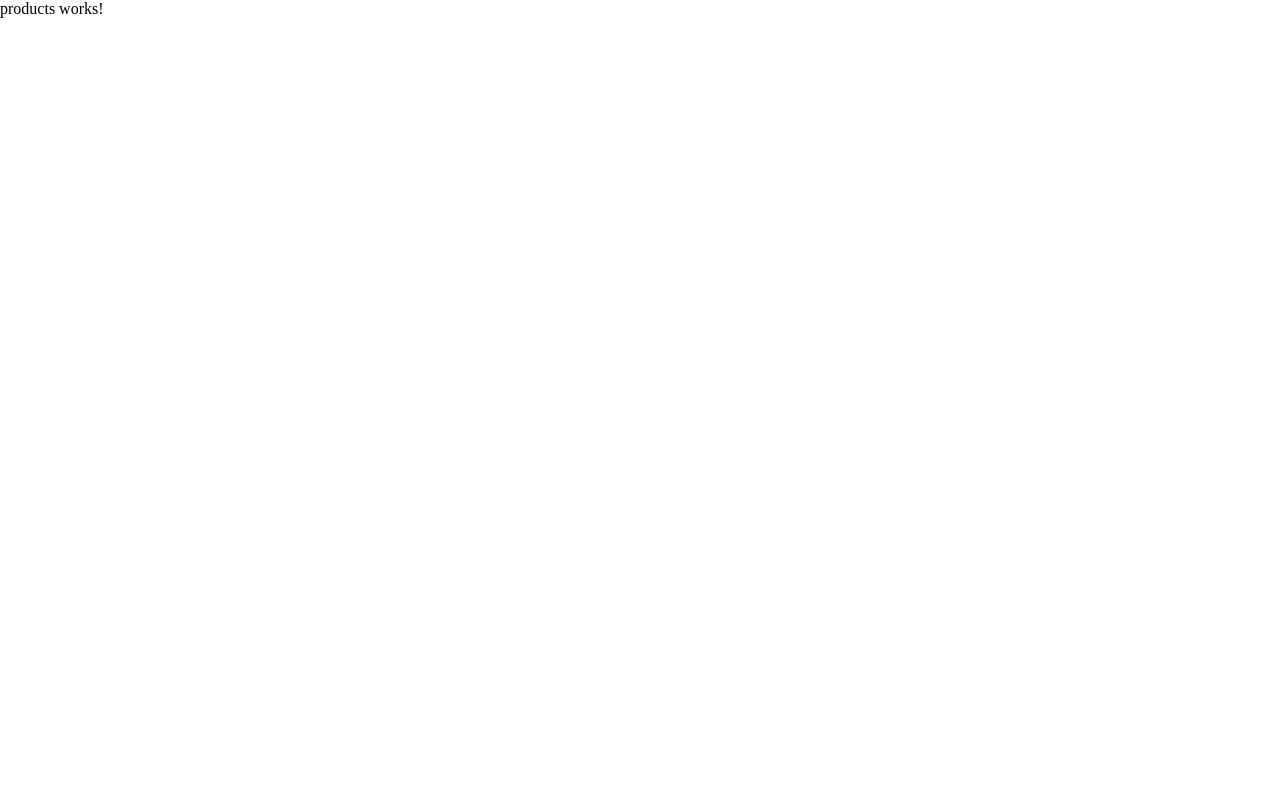
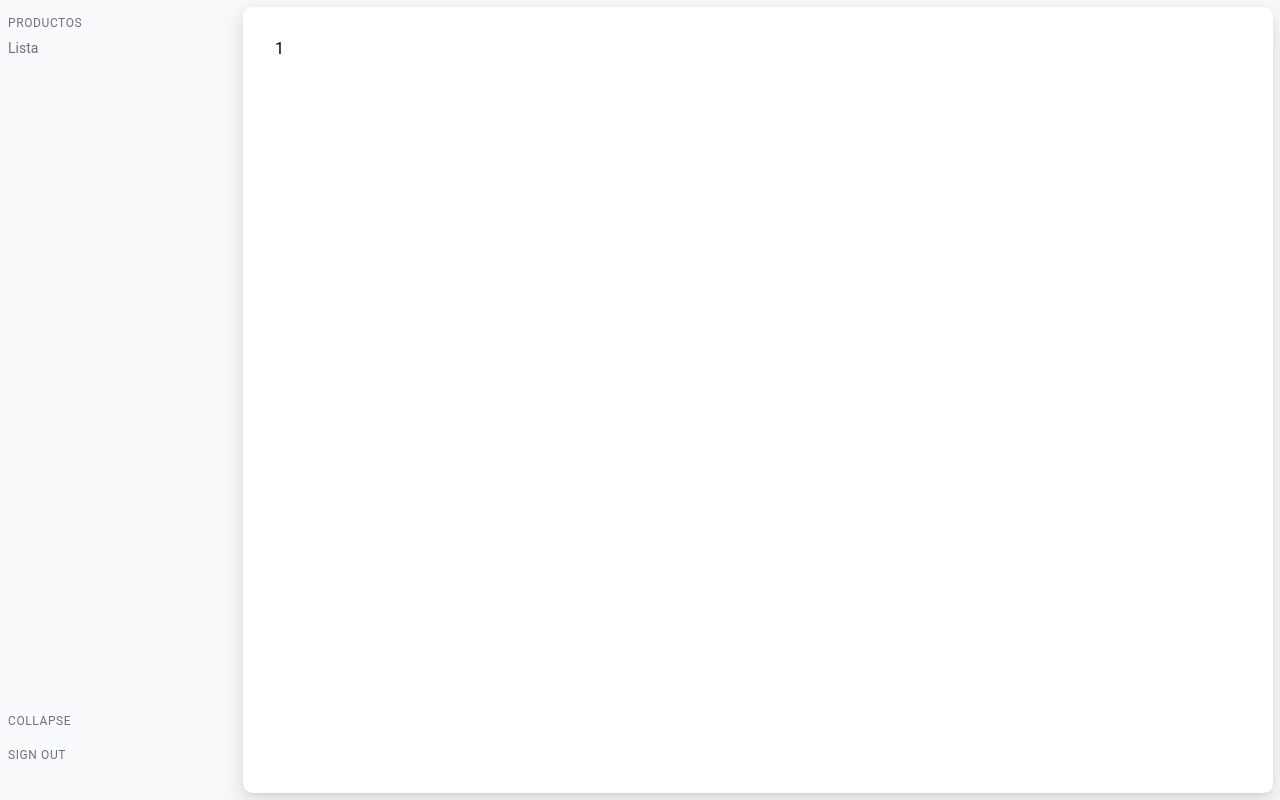
Before and after one commit to TranThanhBinhh/Angular-Example, an Angular app: page /products in a window 1280 px wide. Built offline with nearby package versions, Linux system fonts and the light colour scheme.

Commit message:
create styles

```diff
--- /dev/null
+++ b/src/app/products/components/aside/aside.component.html
@@ -0,0 +1,16 @@
+<ul class="container__menu">
+    <div>
+        <p class="menu--section">Productos</p>
+        <li title="Lista">
+            <span class="item">Lista</span>
+        </li>
+    </div>
+    <div>
+        <li (click)="collpase()" title="Collapse">
+            <span>Collapse</span>
+        </li>
+        <li title="Sign Out">
+            <span>Sign Out</span>
+        </li>
+    </div>
+</ul>
--- /dev/null
+++ b/src/app/products/components/aside/aside.component.scss
@@ -0,0 +1,64 @@
+@import '../../../../styles.scss';
+
+.container__menu {
+    height: 100%;
+    width: 100%;
+    position: relative;
+    padding: 0 0.5rem;
+
+    div:first-child {
+        height: calc(100% - 80px);
+
+        .menu--section {
+            font-size: .75rem;
+            letter-spacing: .05em;
+            text-transform: uppercase;
+            color: $gray-dark-color;
+        }
+
+        li {
+            margin: 10px 0px;
+            color: $gray-dark-color;
+            cursor: pointer;
+            display: flex;
+            flex-direction: row;
+            align-items: center;
+            gap: 8px;
+            font-size: .875rem;
+
+            :hover {
+                color: $black-color;
+            }
+        }
+    }
+
+    div:last-child {
+        position: absolute;
+        top: auto;
+        bottom: 0;
+        width: 100%;
+        height: 80px;
+        display: flex;
+        flex-direction: column;
+        list-style: none;
+
+        li {
+            margin: 10px 0px;
+            color: $gray-dark-color;
+            cursor: pointer;
+            display: flex;
+            flex-direction: row;
+            align-items: center;
+            gap: 8px;
+            font-size: .75rem;
+            letter-spacing: .05em;
+            text-transform: uppercase;
+            color: $gray-dark-color;
+
+            :hover {
+                color: $black-color;
+            }
+        }
+    }
+
+}
--- /dev/null
+++ b/src/app/products/components/aside/aside.component.ts
@@ -0,0 +1,18 @@
+import { Component, EventEmitter, Output } from '@angular/core';
+
+@Component({
+  selector: 'app-aside',
+  templateUrl: './aside.component.html',
+  styleUrls: ['./aside.component.scss']
+})
+export class AsideComponent {
+
+  isCollapsed: boolean = false;
+  @Output() emitCollpase = new EventEmitter<boolean>();
+
+  collpase() {
+    this.isCollapsed = !this.isCollapsed
+    this.emitCollpase.emit(this.isCollapsed);
+  }
+
+}
--- a/src/app/products/products.component.html
+++ b/src/app/products/products.component.html
@@ -1 +1,8 @@
-<p>products works!</p>
+<div class="container">
+    <div class="container__aside" [style.width]="widthAside">
+        <app-aside (emitCollpase)="handleCollapse($event)"></app-aside>
+    </div>
+    <div class="container__dashboard" [style.width]="widthBody">
+        1
+    </div>
+</div>
--- a/src/app/products/products.component.scss
+++ b/src/app/products/products.component.scss
@@ -0,0 +1,24 @@
+@import '../../styles.scss';
+
+.container {
+    width: 100%;
+    height: 100vh;
+    display: flex;
+    flex: 1 1 auto;
+    flex-direction: row;
+    background-color: $gray-ligth-color;
+
+    &__aside {
+        padding-block: 1rem;
+    }
+
+    &__dashboard {
+        margin: 7px;
+        padding: 2rem;
+        overflow-x: hidden;
+        border-radius: 0.6rem;
+        min-width: calc(100vw - 250px);
+        background-color: $white-color;
+        box-shadow: 0 3px 6px -4px #0000001f, 0 6px 16px 0 #00000014, 0 9px 28px 8px #0000000d;
+    }
+}
--- a/src/app/products/products.component.ts
+++ b/src/app/products/products.component.ts
@@ -7,4 +7,17 @@ import { Component } from '@angular/core';
 })
 export class ProductsComponent {
 
+  widthAside: string = '250px';
+  widthBody: string = 'calc(100vw - 250px)';
+
+  handleCollapse(collapse: boolean) {
+    if(!collapse) {
+      this.widthAside = '250px';
+      this.widthBody = 'calc(100vw - 250px)';
+    } else {
+      this.widthAside = '75px';
+      this.widthBody = 'calc(100vw - 75px)';
+    }
+  }
+
 }
--- a/src/app/products/products.module.ts
+++ b/src/app/products/products.module.ts
@@ -3,11 +3,13 @@ import { CommonModule } from '@angular/common';
 
 import { ProductsRoutingModule } from './products-routing.module';
 import { ProductsComponent } from './products.component';
+import { AsideComponent } from './components/aside/aside.component';
 
 
 @NgModule({
   declarations: [
-    ProductsComponent
+    ProductsComponent,
+    AsideComponent
   ],
   imports: [
     CommonModule,
--- a/src/styles.scss
+++ b/src/styles.scss
@@ -5,7 +5,6 @@
 $black-color: #000;
 $white-color: #fff;
 $blue-dark-color: #2e54ea;
-$blue-ligth-color: #f0f5ff;
 $gray-dark-color: #6d7280;
 $gray-ligth-color: #f9fafb;
 
@@ -14,6 +13,7 @@ $gray-ligth-color: #f9fafb;
     margin: 0;
     padding: 0;
     box-sizing: border-box;
+    font-family: 'Roboto', sans-serif;
 }
 
 
```
Also changed, not shown: 2 other files (tests, documents, lock files or other folders).
